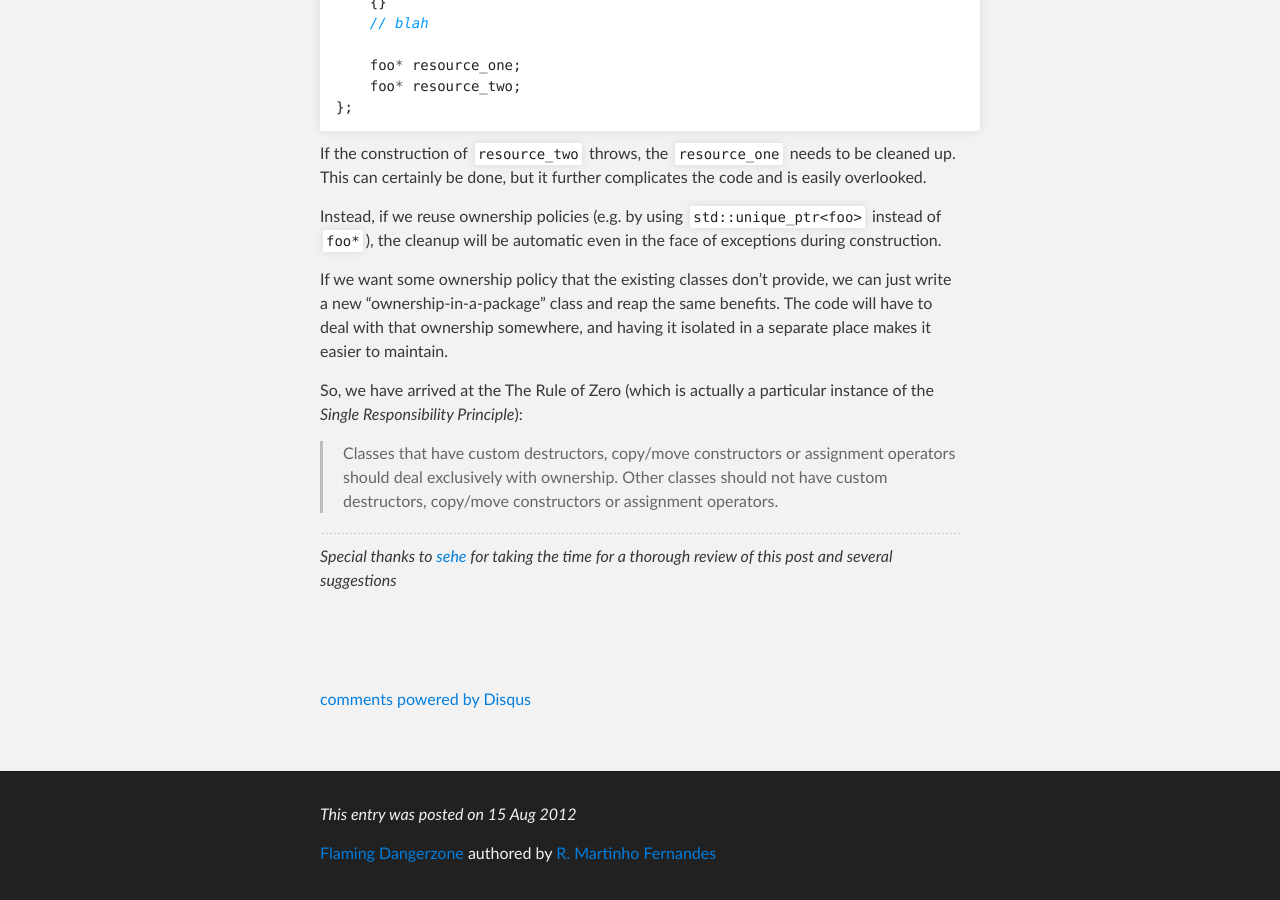
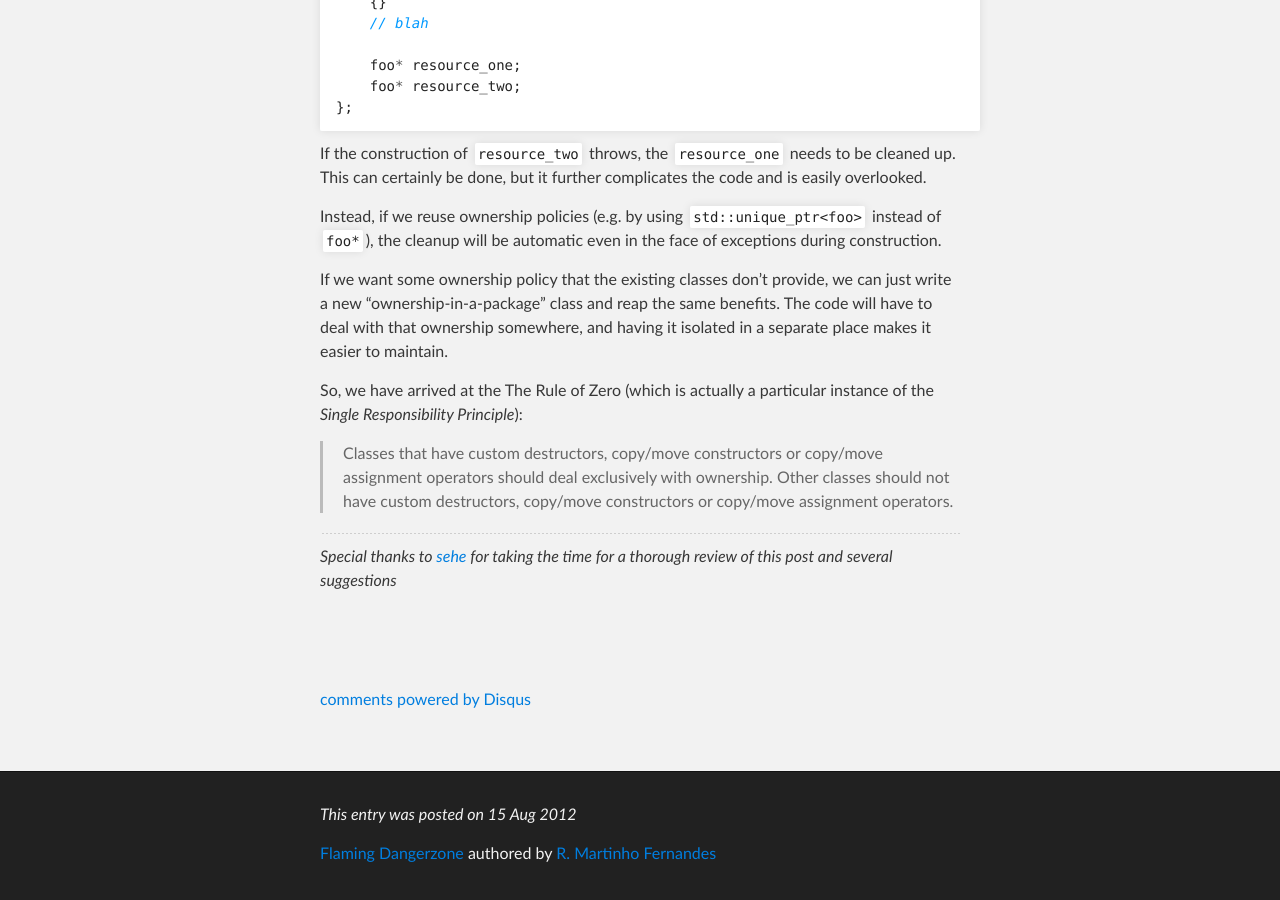
Before and after one commit to rmartinho/flamingdangerzone, a Jekyll site: the page built from _posts/2012-08-15-rule-of-zero.markdown, in a window 1280 px wide and 900 px high, scrolled down 4430 px. Built offline with Jekyll 4.4.1, drawn with Linux system fonts in a browser that asks for light colours; comment, search, counter and statistics services are not loaded.

Commit message:
Removed ambiguity from the text of the rule of zero.

```diff
--- a/_posts/2012-08-15-rule-of-zero.markdown
+++ b/_posts/2012-08-15-rule-of-zero.markdown
@@ -227,9 +227,10 @@ in a separate place makes it easier to maintain.
 So, we have arrived at the The Rule of Zero (which is actually a particular
 instance of the *Single Responsibility Principle*):
 
-> Classes that have custom destructors, copy/move constructors or assignment
-> operators should deal exclusively with ownership. Other classes should not
-> have custom destructors, copy/move constructors or assignment operators.
+> Classes that have custom destructors, copy/move constructors or copy/move
+> assignment operators should deal exclusively with ownership. Other classes
+> should not have custom destructors, copy/move constructors or copy/move
+> assignment operators.
 
 ---
 
```
